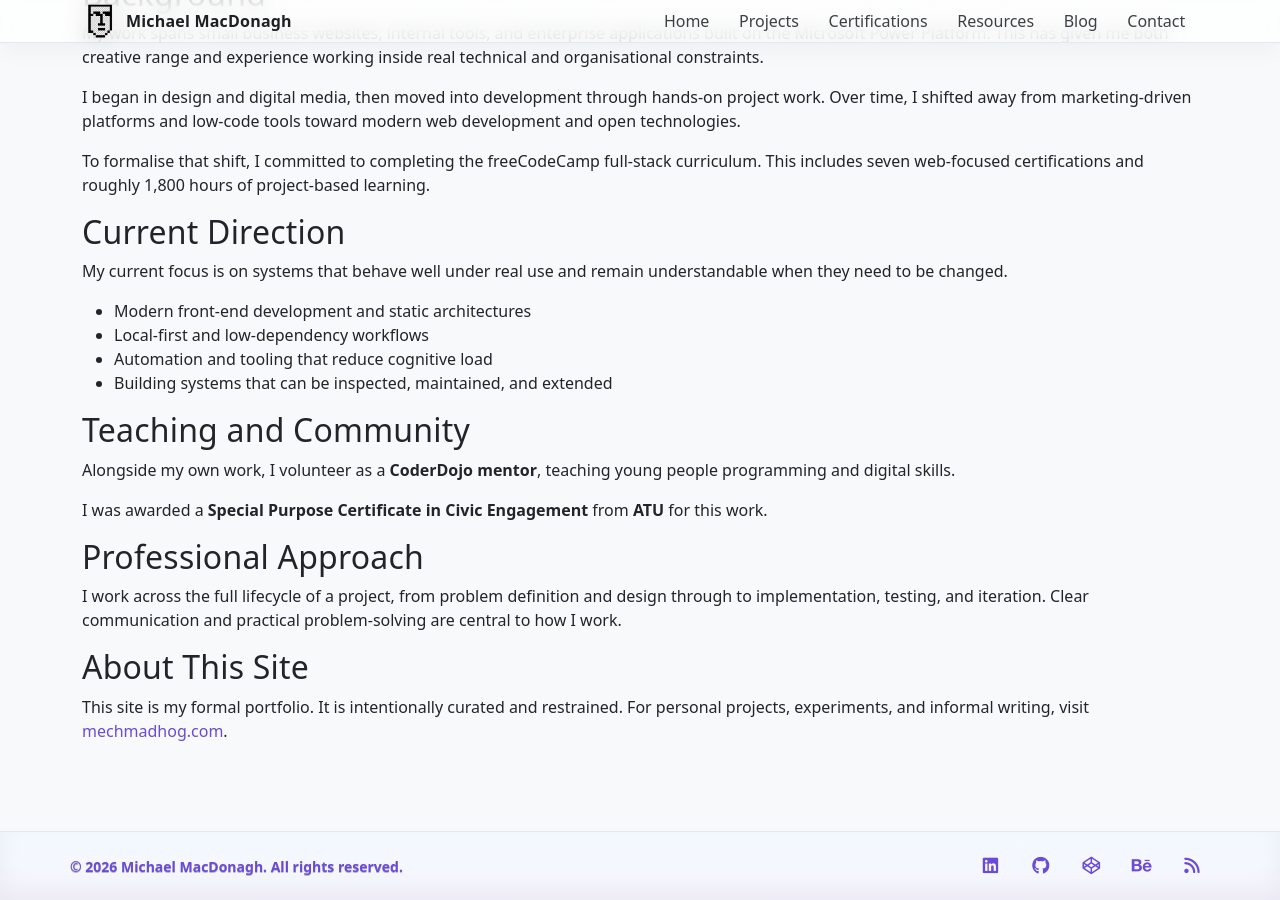
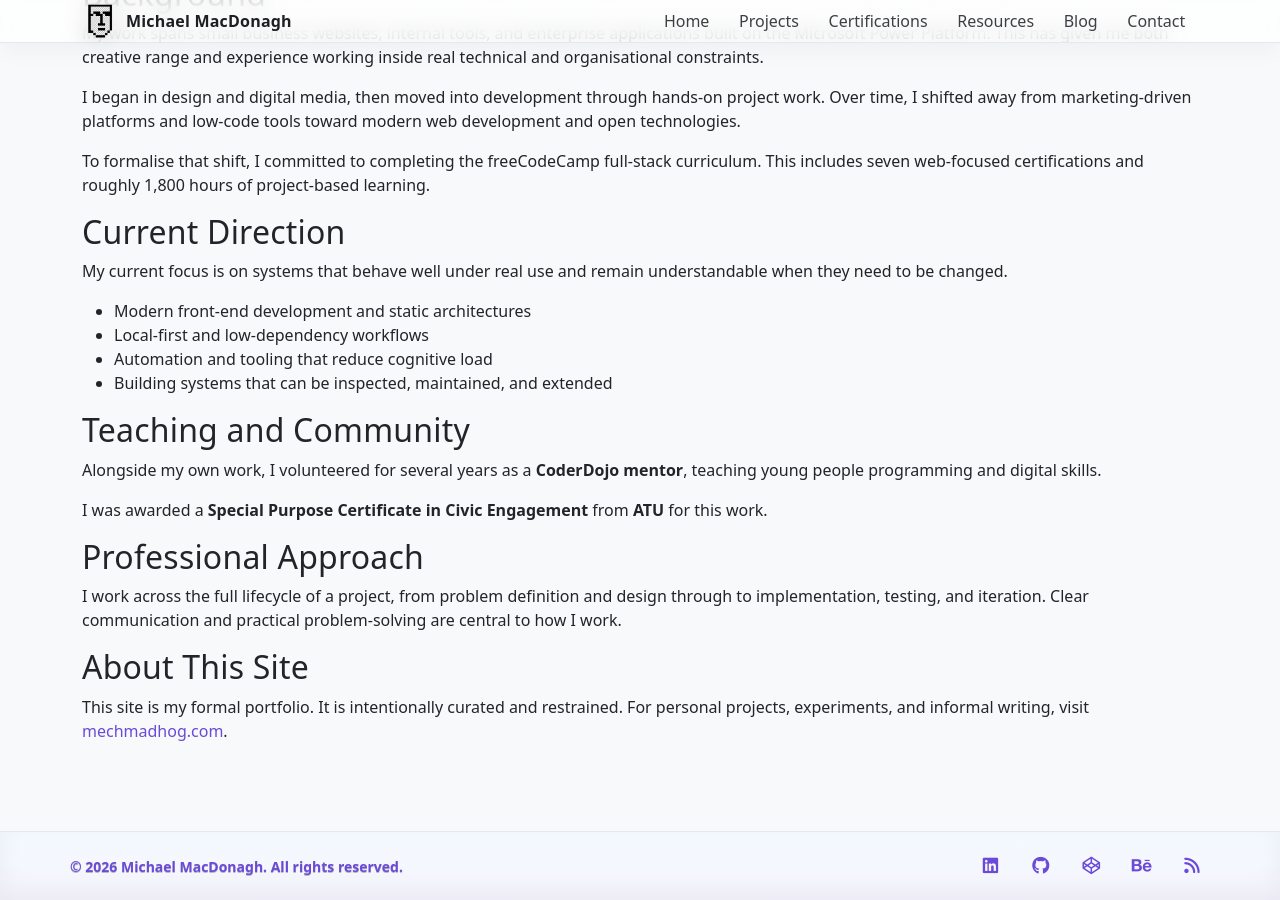
Before and after one commit to MechMadHog/michaelmacdonagh.net, a Jekyll site: the page built from about.md, in a window 1280 px wide and 900 px high, scrolled down 536 px. Built offline with Jekyll 4.4.1, drawn with Linux system fonts in a browser that asks for light colours.

Commit message:
Update about.md

```diff
--- a/about.md
+++ b/about.md
@@ -56,7 +56,7 @@ permalink: /about/
 
   <h2>Teaching and Community</h2>
   <p>
-    Alongside my own work, I volunteer as a <strong>CoderDojo mentor</strong>, teaching young people programming and digital skills.
+    Alongside my own work, I volunteered for several years as a <strong>CoderDojo mentor</strong>, teaching young people programming and digital skills.
   </p>
   <p>
     I was awarded a <strong>Special Purpose Certificate in Civic Engagement</strong> from <strong>ATU</strong> for this work.
```
